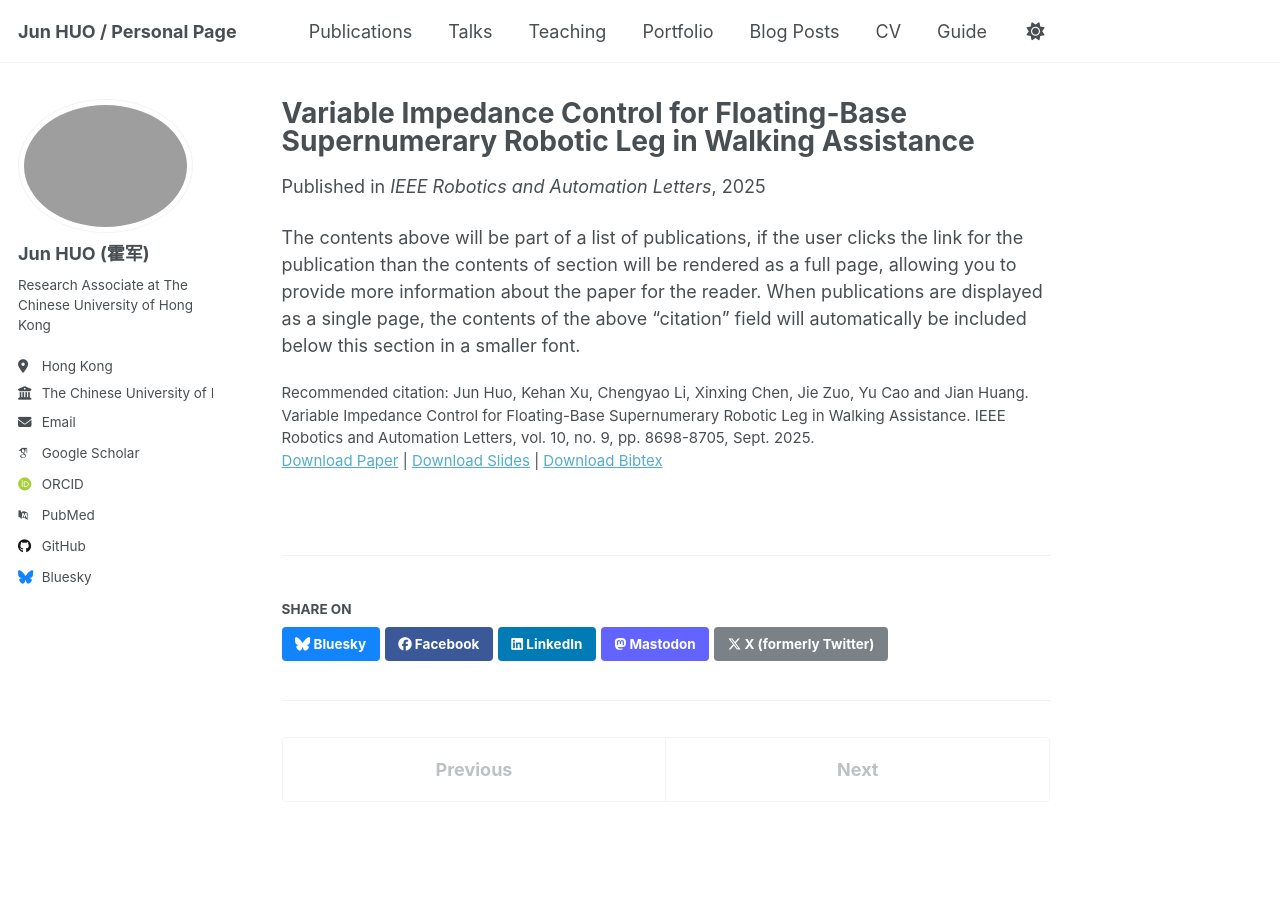
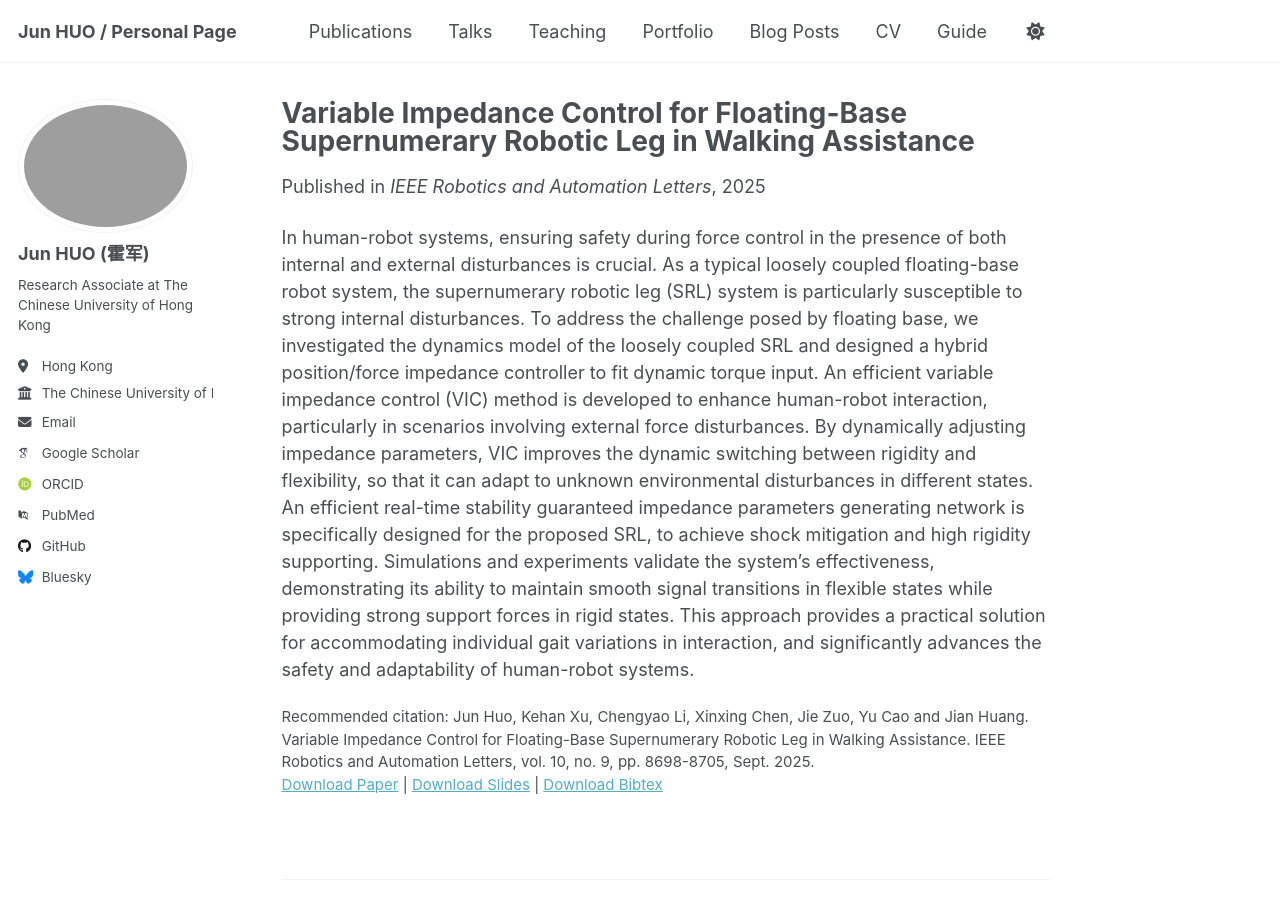
Before and after one commit to FokKwan/huojun.github.io, a Jekyll site: the page built from _publications/RAL2025.md, in a window 1280 px wide and 900 px high. Built offline with Jekyll 4.4.1, drawn with Linux system fonts in a browser that asks for light colours; some web fonts are replaced; a script that is not in the unit is left out.

Commit message:
Update RAL2025.md

```diff
--- a/_publications/RAL2025.md
+++ b/_publications/RAL2025.md
@@ -11,4 +11,4 @@ paperurl: 'https://ieeexplore.ieee.org/document/11078877'
 bibtexurl: 'https://academicpages.github.io/files/bibtex1.bib'
 citation: 'Jun Huo, Kehan Xu, Chengyao Li, Xinxing Chen, Jie Zuo, Yu Cao and Jian Huang. Variable Impedance Control for Floating-Base Supernumerary Robotic Leg in Walking Assistance. IEEE Robotics and Automation Letters, vol. 10, no. 9, pp. 8698-8705, Sept. 2025.'
 ---
-The contents above will be part of a list of publications, if the user clicks the link for the publication than the contents of section will be rendered as a full page, allowing you to provide more information about the paper for the reader. When publications are displayed as a single page, the contents of the above "citation" field will automatically be included below this section in a smaller font.
+In human-robot systems, ensuring safety during force control in the presence of both internal and external disturbances is crucial. As a typical loosely coupled floating-base robot system, the supernumerary robotic leg (SRL) system is particularly susceptible to strong internal disturbances. To address the challenge posed by floating base, we investigated the dynamics model of the loosely coupled SRL and designed a hybrid position/force impedance controller to fit dynamic torque input. An efficient variable impedance control (VIC) method is developed to enhance human-robot interaction, particularly in scenarios involving external force disturbances. By dynamically adjusting impedance parameters, VIC improves the dynamic switching between rigidity and flexibility, so that it can adapt to unknown environmental disturbances in different states. An efficient real-time stability guaranteed impedance parameters generating network is specifically designed for the proposed SRL, to achieve shock mitigation and high rigidity supporting. Simulations and experiments validate the system's effectiveness, demonstrating its ability to maintain smooth signal transitions in flexible states while providing strong support forces in rigid states. This approach provides a practical solution for accommodating individual gait variations in interaction, and significantly advances the safety and adaptability of human-robot systems.
```
